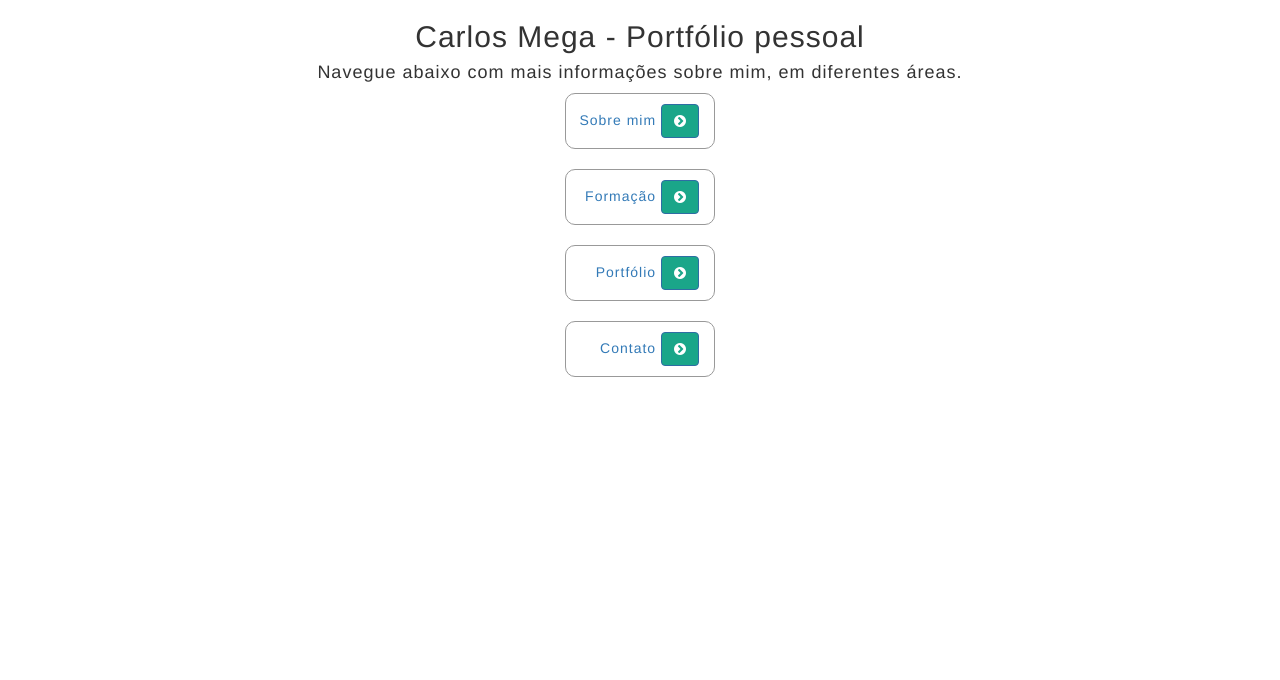
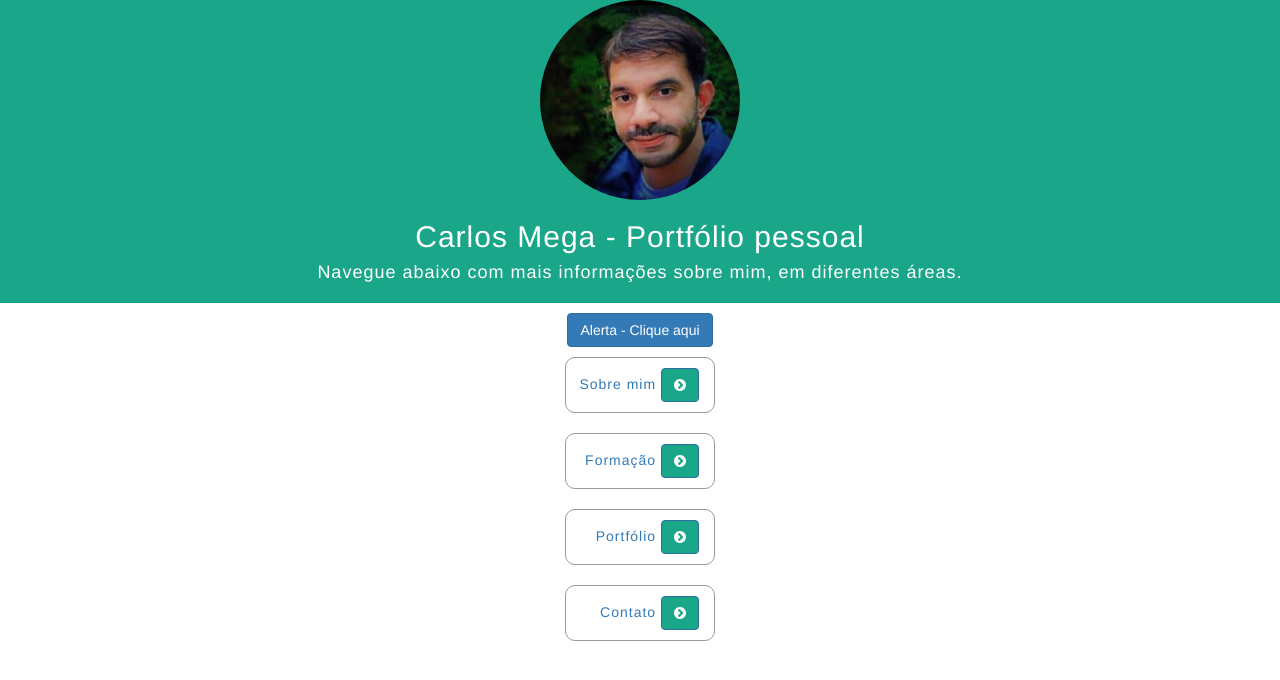
Before and after one commit to cadumega/carlosMegaProfolioPessoalUninter, a plain HTML site: page index.html in a window 1280 px wide. Drawn offline with nearby package versions, Linux system fonts and the light colour scheme.

Commit message:
update colors, imgs

```diff
--- a/index.html
+++ b/index.html
@@ -16,10 +16,20 @@
 <!-- Realizado uma listagem para linkar com as outras páginas solicitadas, utilização de padrão do bootstrap e algumas pequenas alterações de acertos no CSS, alguns inline e outros em arquivo separado.
 -->
 <body>
+    <section id="section1">
+        <div id="circleimg">
+            <img class="imgcircle"  id="imgcircle" src="/images/output-onlinejpgtools.jpg" alt="Who am I">
 
-    <h2 class="text-center"> Carlos Mega - Portfólio pessoal</h2>
-    <h4 class="mb-0 text-center">Navegue abaixo com mais informações sobre mim, em diferentes áreas.</h4>
-    <ul class="list text-center" id='list_options'>
+        </div>
+        <h2 class="text-center"> Carlos Mega - Portfólio pessoal</h2>
+        <h4 class="mb-0 text-center" style="padding-bottom: 20px;">Navegue abaixo com mais informações sobre mim, em diferentes áreas.</h4>
+    </section>
+
+    <section id="section2">
+
+        <ul class="list text-center" id='list_options'>
+        <button class="btn btn-primary" id="cliqueaqui" style="margin-bottom: 10px;">Alerta - Clique aqui</button>
+
         <li class="list-group" style="left: 250%;"><a href="sobremim.html" class="link2">Sobre mim <button
                     type="button" class="btn btn-primary" id="page1"><i
                         class="fa fa-chevron-circle-right"></i></button></a></li>
@@ -36,6 +46,7 @@
                     type="button" class="btn btn-primary" id="page4"><i
                         class="fa fa-chevron-circle-right"></i></button></a></li>
     </ul>
+</section>
 
     <script src="script.js"></script>
 </body>
--- a/script.js
+++ b/script.js
@@ -0,0 +1,7 @@
+document.getElementById('cliqueaqui').onclick = function() {
+    alert('Seja bem vindo!');
+}
+
+document.querySelector('html').onclick = function() {
+
+}
--- a/style.css
+++ b/style.css
@@ -717,3 +717,22 @@ label {
     /* margin: 0 auto; */
     display: flex;
 }
+
+#imgcircle{
+    border-radius: 50%;
+    width: 200px;
+
+}
+
+#circleimg {
+    display: flex;
+    justify-content: center;
+}
+
+#section1{
+    background-color: #1AA689;
+    color: white;
+}
+
+#section2{
+}
```
